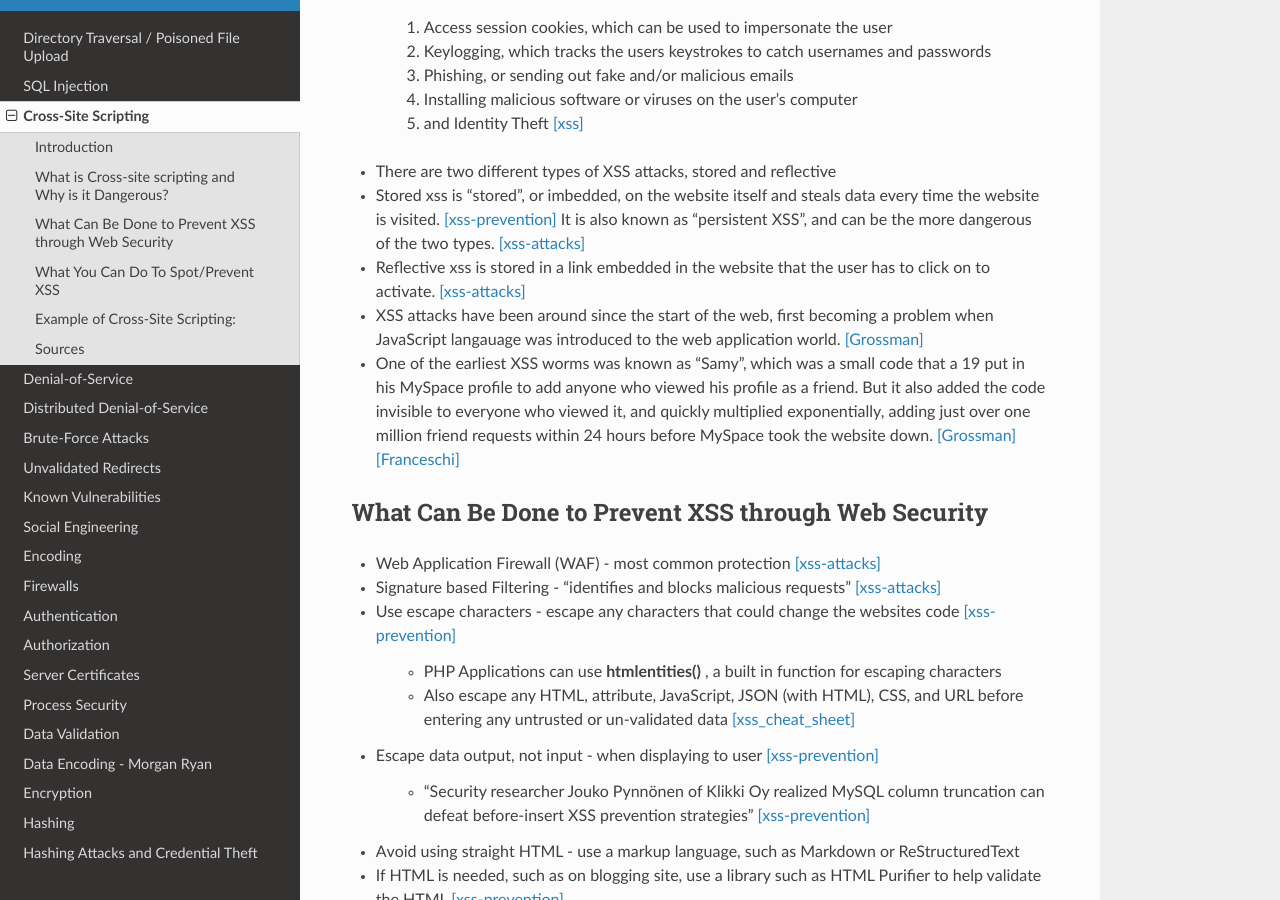
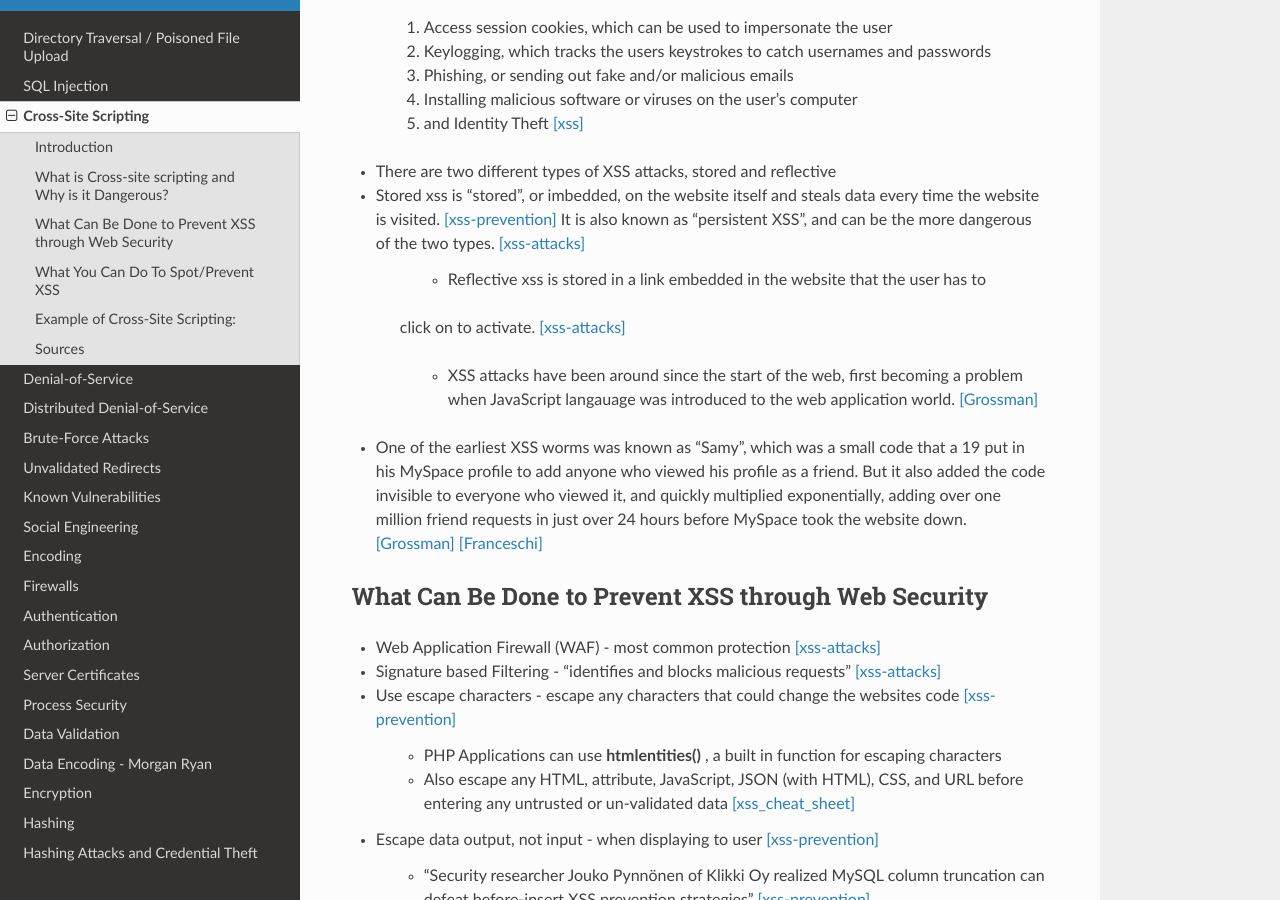
Before and after one commit to pvcraven/2017_web_security, a Sphinx documentation site: the page built from source/xss/xss.rst, in a window 1280 px wide and 900 px high, scrolled down 580 px. Built offline with Sphinx 7.4.7 and the Read the Docs theme 2.0.0, drawn with Linux system fonts in a browser that asks for light colours.

Commit message:
Fixing indentation

```diff
--- a/source/xss/xss.rst
+++ b/source/xss/xss.rst
@@ -41,16 +41,16 @@ What is Cross-site scripting and Why is it Dangerous?
   the website is visited. [xss-prevention]_ It is also known as "persistent XSS",
   and can be the more dangerous of the two types. [xss-attacks]_
 
-* Reflective xss is stored in a link embedded in the website that the user has to
-  click on to activate. [xss-attacks]_
+	* Reflective xss is stored in a link embedded in the website that the user has to
+      click on to activate. [xss-attacks]_
 
-* XSS attacks have been around since the start of the web, first becoming a problem when
-  JavaScript langauage was introduced to the web application world. [Grossman]_
+	* XSS attacks have been around since the start of the web, first becoming a problem when
+	  JavaScript langauage was introduced to the web application world. [Grossman]_
 
 * One of the earliest XSS worms was known as "Samy", which was a small code that
   a 19 put in his MySpace profile to add anyone who viewed his profile as a friend.
   But it also added the code invisible to everyone who viewed it, and quickly
-  multiplied exponentially, adding just over one million friend requests within
+  multiplied exponentially, adding over one million friend requests in just over
   24 hours before MySpace took the website down. [Grossman]_ [Franceschi]_
 
 What Can Be Done to Prevent XSS through Web Security
```
